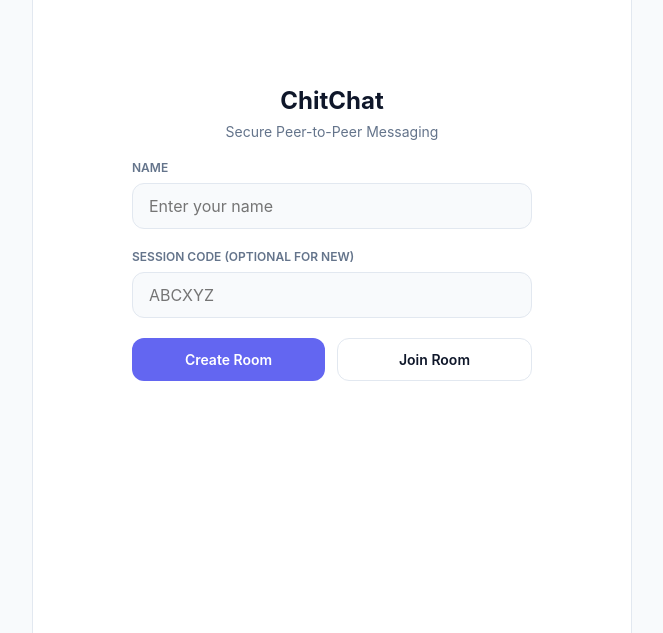
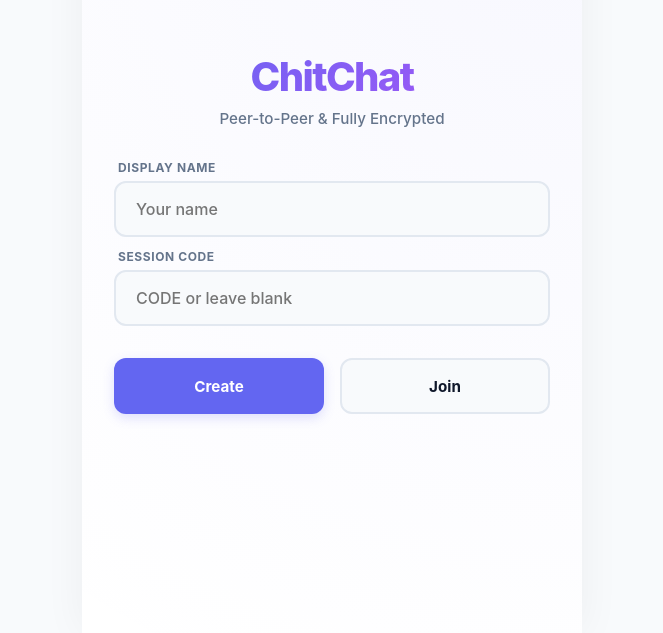
Before and after one commit to psraghothamrao8/chitchattalks, a React (Vite) app: page / in a window 1280 px wide. Shown: the part 167-800 px from the top of the page, without its empty margins (308-971 px from the left). Built offline with nearby package versions, Linux system fonts and the light colour scheme.

Commit message:
fix: build errors and final UI polish

```diff
--- a/src/App.tsx
+++ b/src/App.tsx
@@ -50,12 +50,8 @@ function App() {
       setupConnectionListeners(conn, codeToUse);
     });
 
-    newPeer.on('error', (err) => {
-      if (err.type === 'unavailable-id') {
-        setError('Code in use');
-      } else {
-        setError('Error: ' + err.message);
-      }
+    newPeer.on('error', (err: any) => {
+      setError(err.type === 'unavailable-id' ? 'Code in use' : 'Error: ' + err.message);
       setIsConnecting(false);
     });
   };
@@ -80,14 +76,14 @@ function App() {
         setIsConnecting(false);
       });
 
-      conn.on('error', (err) => {
-        setError('Fail: ' + err.message);
+      conn.on('error', () => {
+        setError('Connection failed');
         setIsConnecting(false);
       });
     });
 
-    newPeer.on('error', (err) => {
-      setError('Error: ' + err.message);
+    newPeer.on('error', () => {
+      setError('Peer error');
       setIsConnecting(false);
     });
   };
@@ -103,9 +99,7 @@ function App() {
       }
     });
 
-    conn.on('close', () => {
-      setConnection(null);
-    });
+    conn.on('close', () => setConnection(null));
   };
 
   const sendMessage = async (type: MessageType, content: string | ArrayBuffer, fileName?: string, fileType?: string) => {
@@ -145,104 +139,102 @@ function App() {
 
   const renderContent = (msg: ChatMessage) => {
     if (msg.type === 'text') return msg.content as string;
-
     const blob = new Blob([msg.content], { type: msg.fileType });
     const url = URL.createObjectURL(blob);
-
-    if (msg.type === 'image') return <img src={url} className="media-img" alt="" />;
+    if (msg.type === 'image') return <img src={url} className="media-content" alt="" />;
     return (
-      <a href={url} download={msg.fileName} className="file-link">
+      <a href={url} download={msg.fileName} className="action-icon" style={{ fontSize: '0.85rem' }}>
         <FileIcon size={16} /> {msg.fileName}
       </a>
     );
   };
 
   return (
-    <div className="app-container">
+    <div className="app-wrapper">
       {view === 'home' ? (
-        <div className="home-container">
-          <div className="home-card">
-            <div className="home-header">
+        <div className="home-screen">
+          <div className="home-content">
+            <div className="brand">
               <h1>ChitChat</h1>
-              <p>Secure Peer-to-Peer Messaging</p>
+              <p>Peer-to-Peer & Fully Encrypted</p>
             </div>
 
-            {error && <div style={{ color: 'red', fontSize: '13px', textAlign: 'center' }}>{error}</div>}
+            {error && <div style={{ color: '#ef4444', fontSize: '0.8rem', textAlign: 'center', fontWeight: '600' }}>{error}</div>}
 
-            <div className="input-group">
-              <label>NAME</label>
+            <div className="form-group">
+              <div className="input-container">
+                <label>Display Name</label>
                 <input
-                className="input-field"
-                placeholder="Enter your name"
+                  className="base-input"
+                  placeholder="Your name"
                   value={userName}
                   onChange={(e) => setUserName(e.target.value)}
                 />
               </div>
 
-            <div className="input-group">
-              <label>SESSION CODE (OPTIONAL FOR NEW)</label>
+              <div className="input-container">
+                <label>Session Code</label>
                 <input
-                className="input-field"
-                placeholder="ABCXYZ"
+                  className="base-input"
+                  placeholder="CODE or leave blank"
                   value={sessionCode}
                   onChange={(e) => setSessionCode(e.target.value.toUpperCase())}
                 />
               </div>
+            </div>
 
-            <div className="button-row">
+            <div className="button-group">
               <button className="btn btn-primary" onClick={handleCreateSession} disabled={isConnecting}>
-                {isConnecting ? '...' : 'Create Room'}
+                {isConnecting ? '...' : 'Create'}
               </button>
               <button className="btn btn-secondary" onClick={handleJoinSession} disabled={isConnecting}>
-                Join Room
+                Join
               </button>
             </div>
           </div>
         </div>
       ) : (
-        <div className="chat-container">
-          <div className="chat-header">
-            <div className="header-left">
-              <button className="icon-btn" onClick={() => setView('home')}><ChevronLeft size={20} /></button>
-              <div className="session-info">
-                <span>{connection ? 'Connected' : 'Waiting...'}</span>
-                <div className="session-code-badge" onClick={() => navigator.clipboard.writeText(sessionCode)}>
-                  CODE: {sessionCode} <Copy size={10} />
-                </div>
+        <div className="chat-view">
+          <div className="chat-nav">
+            <div className="nav-left">
+              <button className="action-icon" onClick={() => setView('home')}><ChevronLeft size={24} /></button>
+              <div className="room-info">
+                <h2>{connection ? 'Connected' : 'Waiting...'}</h2>
+                <p onClick={() => navigator.clipboard.writeText(sessionCode)}>CODE: {sessionCode} <Copy size={10} /></p>
               </div>
             </div>
           </div>
 
-          <div className="chat-messages">
+          <div className="msg-container">
             {messages.map((msg, i) => {
               const isMe = msg.senderId === peer?.id;
               return (
-                <div key={msg.id} className={`message-wrap ${isMe ? 'me' : 'other'}`}>
+                <div key={msg.id} className={`msg-row ${isMe ? 'me' : 'other'}`}>
                   {!isMe && (i === 0 || messages[i-1].senderId !== msg.senderId) && (
-                    <div className="sender-name">{msg.senderName}</div>
+                    <div className="msg-meta" style={{ marginBottom: '2px' }}>{msg.senderName}</div>
                   )}
-                  <div className="bubble">{renderContent(msg)}</div>
-                  <div className="time">{new Date(msg.timestamp).toLocaleTimeString([], { hour: '2-digit', minute: '2-digit' })}</div>
+                  <div className="msg-bubble">{renderContent(msg)}</div>
+                  <div className="msg-meta">{new Date(msg.timestamp).toLocaleTimeString([], { hour: '2-digit', minute: '2-digit' })}</div>
                 </div>
               );
             })}
             <div ref={messagesEndRef} />
           </div>
 
-          <div className="chat-input-area">
+          <div className="input-footer">
             <input type="file" style={{ display: 'none' }} ref={fileInputRef} onChange={handleFileUpload} />
-            <button className="icon-btn" onClick={() => fileInputRef.current?.click()}>
+            <button className="action-icon" onClick={() => fileInputRef.current?.click()}>
               <Paperclip size={20} />
             </button>
             <input
-              className="input-box"
+              className="msg-input-field"
               placeholder="Message..."
               value={inputValue}
               onChange={(e) => setInputValue(e.target.value)}
               onKeyDown={(e) => e.key === 'Enter' && sendMessage('text', inputValue)}
               disabled={!connection}
             />
-            <button className="icon-btn" style={{ color: 'var(--primary)' }} onClick={() => sendMessage('text', inputValue)} disabled={!connection}>
+            <button className="action-icon" style={{ color: 'var(--primary)' }} onClick={() => sendMessage('text', inputValue)} disabled={!connection || !inputValue.trim()}>
               <Send size={20} />
             </button>
           </div>
--- a/src/index.css
+++ b/src/index.css
@@ -1,24 +1,26 @@
 :root {
   --primary: #6366f1;
-  --primary-hover: #4f46e5;
+  --primary-dark: #4f46e5;
   --bg: #f8fafc;
   --surface: #ffffff;
   --text: #0f172a;
   --text-muted: #64748b;
   --border: #e2e8f0;
-  --radius: 12px;
+  --radius-xl: 16px;
+  --radius-lg: 12px;
+  --radius-md: 8px;
   --me-bg: #6366f1;
   --other-bg: #f1f5f9;
 }
 
 @media (prefers-color-scheme: dark) {
   :root {
-    --bg: #0f172a;
-    --surface: #1e293b;
+    --bg: #020617;
+    --surface: #0f172a;
     --text: #f8fafc;
     --text-muted: #94a3b8;
-    --border: #334155;
-    --other-bg: #334155;
+    --border: #1e293b;
+    --other-bg: #1e293b;
   }
 }
 
@@ -26,7 +28,8 @@
   box-sizing: border-box;
   margin: 0;
   padding: 0;
-  font-family: -apple-system, BlinkMacSystemFont, "Segoe UI", Roboto, Helvetica, Arial, sans-serif;
+  font-family: 'Inter', -apple-system, system-ui, sans-serif;
+  -webkit-font-smoothing: antialiased;
 }
 
 body, html {
@@ -37,246 +40,258 @@ body, html {
   overflow: hidden;
 }
 
-.app-container {
+.app-wrapper {
   display: flex;
   flex-direction: column;
   height: 100dvh;
   width: 100%;
-  max-width: 600px;
+  max-width: 500px; /* Focused mobile-first width */
   margin: 0 auto;
   background: var(--surface);
   position: relative;
-  border-left: 1px solid var(--border);
-  border-right: 1px solid var(--border);
+  box-shadow: 0 0 40px rgba(0,0,0,0.05);
 }
 
-/* Home Screen */
-.home-container {
+/* Home / Landing */
+.home-screen {
+  flex: 1;
   display: flex;
   flex-direction: column;
   align-items: center;
   justify-content: center;
-  height: 100%;
-  padding: 20px;
+  padding: 2rem;
+  background: radial-gradient(circle at top right, rgba(99, 102, 241, 0.05), transparent);
 }
 
-.home-card {
+.home-content {
   width: 100%;
-  max-width: 400px;
   display: flex;
   flex-direction: column;
-  gap: 20px;
+  gap: 2rem;
 }
 
-.home-header h1 {
-  font-size: 24px;
-  margin-bottom: 8px;
+.brand {
   text-align: center;
 }
 
-.home-header p {
-  font-size: 14px;
-  color: var(--text-muted);
-  text-align: center;
+.brand h1 {
+  font-size: 2.5rem;
+  font-weight: 800;
+  letter-spacing: -0.04em;
+  background: linear-gradient(135deg, var(--primary), #a855f7);
+  -webkit-background-clip: text;
+  -webkit-text-fill-color: transparent;
+  margin-bottom: 0.5rem;
 }
 
-.input-group {
+.brand p {
+  color: var(--text-muted);
+  font-size: 0.95rem;
+  font-weight: 500;
+}
+
+.form-group {
   display: flex;
   flex-direction: column;
-  gap: 8px;
+  gap: 0.75rem;
 }
 
-.input-group label {
-  font-size: 12px;
-  font-weight: 600;
-  color: var(--text-muted);
+.input-container {
+  display: flex;
+  flex-direction: column;
+  gap: 0.4rem;
 }
 
-.input-field {
-  padding: 12px 16px;
-  border-radius: var(--radius);
-  border: 1px solid var(--border);
+.input-container label {
+  font-size: 0.75rem;
+  font-weight: 700;
+  color: var(--text-muted);
+  text-transform: uppercase;
+  letter-spacing: 0.05em;
+  margin-left: 0.25rem;
+}
+
+.base-input {
+  width: 100%;
+  height: 3.5rem;
+  padding: 0 1.25rem;
+  border-radius: var(--radius-lg);
+  border: 2px solid var(--border);
   background: var(--bg);
   color: var(--text);
-  font-size: 16px;
+  font-size: 1rem;
+  font-weight: 500;
   outline: none;
+  transition: all 0.2s cubic-bezier(0.4, 0, 0.2, 1);
 }
 
-.input-field:focus {
+.base-input:focus {
   border-color: var(--primary);
+  background: var(--surface);
+  box-shadow: 0 0 0 4px rgba(99, 102, 241, 0.1);
 }
 
-.button-row {
-  display: flex;
-  gap: 12px;
+.button-group {
+  display: grid;
+  grid-template-columns: 1fr 1fr;
+  gap: 1rem;
 }
 
 .btn {
-  flex: 1;
-  padding: 12px;
-  border-radius: var(--radius);
-  font-size: 14px;
-  font-weight: 600;
+  height: 3.5rem;
+  border-radius: var(--radius-lg);
+  font-size: 0.95rem;
+  font-weight: 700;
   cursor: pointer;
   display: flex;
   align-items: center;
   justify-content: center;
-  gap: 8px;
-  transition: opacity 0.2s;
+  gap: 0.5rem;
+  transition: transform 0.1s, opacity 0.2s;
 }
 
-.btn:disabled {
-  opacity: 0.5;
-  cursor: not-allowed;
-}
+.btn:active { transform: scale(0.98); }
+.btn:disabled { opacity: 0.5; cursor: not-allowed; }
 
 .btn-primary {
   background: var(--primary);
   color: white;
   border: none;
+  box-shadow: 0 4px 12px rgba(99, 102, 241, 0.2);
 }
 
 .btn-secondary {
-  background: transparent;
+  background: var(--bg);
   color: var(--text);
-  border: 1px solid var(--border);
+  border: 2px solid var(--border);
 }
 
-/* Chat Screen */
-.chat-container {
+/* Chat View */
+.chat-view {
   display: flex;
   flex-direction: column;
   height: 100%;
 }
 
-.chat-header {
-  padding: 12px 16px;
-  border-bottom: 1px solid var(--border);
+.chat-nav {
+  height: 70px;
+  padding: 0 1rem;
   display: flex;
   align-items: center;
   justify-content: space-between;
+  border-bottom: 1px solid var(--border);
+  background: var(--surface);
 }
 
-.header-left {
+.nav-left {
   display: flex;
   align-items: center;
-  gap: 12px;
+  gap: 0.75rem;
 }
 
-.session-info {
+.room-info h2 {
+  font-size: 1rem;
+  font-weight: 700;
+  letter-spacing: -0.01em;
+}
+
+.room-info p {
+  font-size: 0.75rem;
+  font-weight: 600;
+  color: var(--text-muted);
+}
+
+.msg-container {
+  flex: 1;
+  overflow-y: auto;
+  padding: 1.5rem 1rem;
   display: flex;
   flex-direction: column;
+  gap: 1rem;
 }
 
-.session-info span {
-  font-size: 14px;
-  font-weight: 600;
+.msg-row {
+  display: flex;
+  flex-direction: column;
+  max-width: 85%;
 }
 
-.session-code-badge {
-  font-size: 11px;
-  color: var(--text-muted);
-  cursor: pointer;
+.msg-row.me { align-self: flex-end; }
+.msg-row.other { align-self: flex-start; }
+
+.msg-bubble {
+  padding: 0.75rem 1rem;
+  border-radius: var(--radius-xl);
+  font-size: 0.95rem;
+  font-weight: 500;
+  line-height: 1.5;
+  word-break: break-word;
 }
 
-.chat-messages {
-  flex: 1;
-  overflow-y: auto;
-  padding: 16px;
-  display: flex;
-  flex-direction: column;
-  gap: 12px;
-}
-
-.message-wrap {
-  display: flex;
-  flex-direction: column;
-  max-width: 80%;
-}
-
-.message-wrap.me { align-self: flex-end; }
-.message-wrap.other { align-self: flex-start; }
-
-.sender-name {
-  font-size: 11px;
-  color: var(--text-muted);
-  margin-bottom: 2px;
-  margin-left: 4px;
-}
-
-.bubble {
-  padding: 8px 12px;
-  border-radius: 16px;
-  font-size: 14px;
-  line-height: 1.4;
-  word-wrap: break-word;
-}
-
-.me .bubble {
+.me .msg-bubble {
   background: var(--me-bg);
   color: white;
   border-bottom-right-radius: 4px;
 }
 
-.other .bubble {
+.other .msg-bubble {
   background: var(--other-bg);
   color: var(--text);
   border-bottom-left-radius: 4px;
 }
 
-.time {
-  font-size: 10px;
+.msg-meta {
+  font-size: 0.65rem;
+  font-weight: 700;
   color: var(--text-muted);
-  margin-top: 2px;
-  align-self: flex-end;
+  margin-top: 0.25rem;
+  padding: 0 0.5rem;
 }
 
-.chat-input-area {
-  padding: 12px;
+.me .msg-meta { text-align: right; }
+
+.input-footer {
+  padding: 1rem;
   border-top: 1px solid var(--border);
   display: flex;
-  gap: 8px;
   align-items: center;
+  gap: 0.75rem;
+  background: var(--surface);
 }
 
-.input-box {
+.msg-input-field {
   flex: 1;
-  padding: 10px 16px;
-  border-radius: 20px;
+  height: 3rem;
+  background: var(--bg);
+  border-radius: 24px;
   border: 1px solid var(--border);
-  background: var(--bg);
-  color: var(--text);
-  font-size: 14px;
+  padding: 0 1.25rem;
+  font-size: 0.95rem;
+  font-weight: 500;
   outline: none;
 }
 
-.icon-btn {
+.msg-input-field:focus { border-color: var(--primary); }
+
+.action-icon {
   color: var(--text-muted);
-  background: none;
-  border: none;
   cursor: pointer;
-  padding: 4px;
+  padding: 0.5rem;
   display: flex;
   align-items: center;
+  transition: color 0.2s;
 }
 
-.media-img {
+.action-icon:hover { color: var(--primary); }
+
+.media-content {
   max-width: 100%;
-  border-radius: 8px;
+  border-radius: var(--radius-lg);
   display: block;
 }
 
-.file-link {
-  display: flex;
-  align-items: center;
-  gap: 8px;
-  color: inherit;
-  text-decoration: none;
-  font-size: 13px;
-}
-
-@media (max-width: 600px) {
-  .app-container {
-    border: none;
+@media (max-width: 500px) {
+  .app-wrapper {
+    box-shadow: none;
   }
 }
```
Lines whose indentation alone changed are shown as unchanged.
